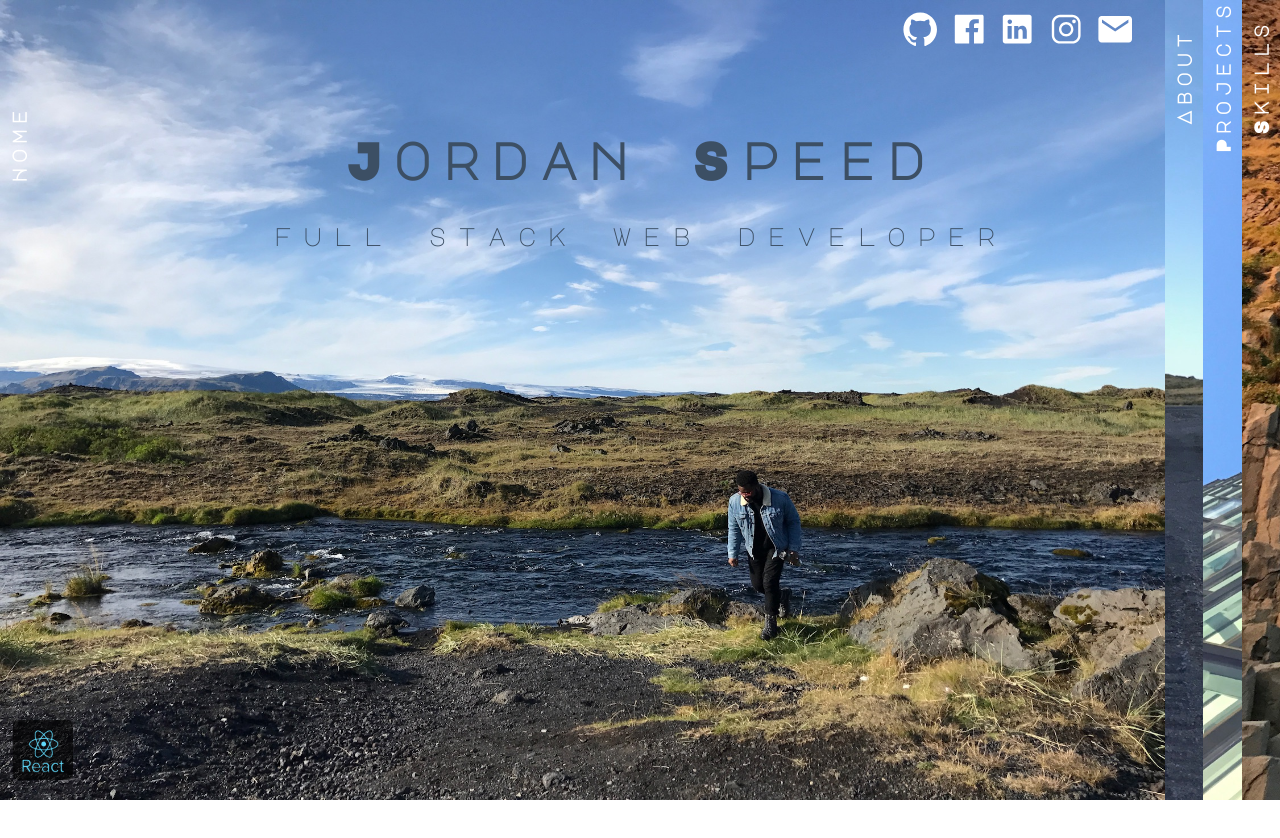
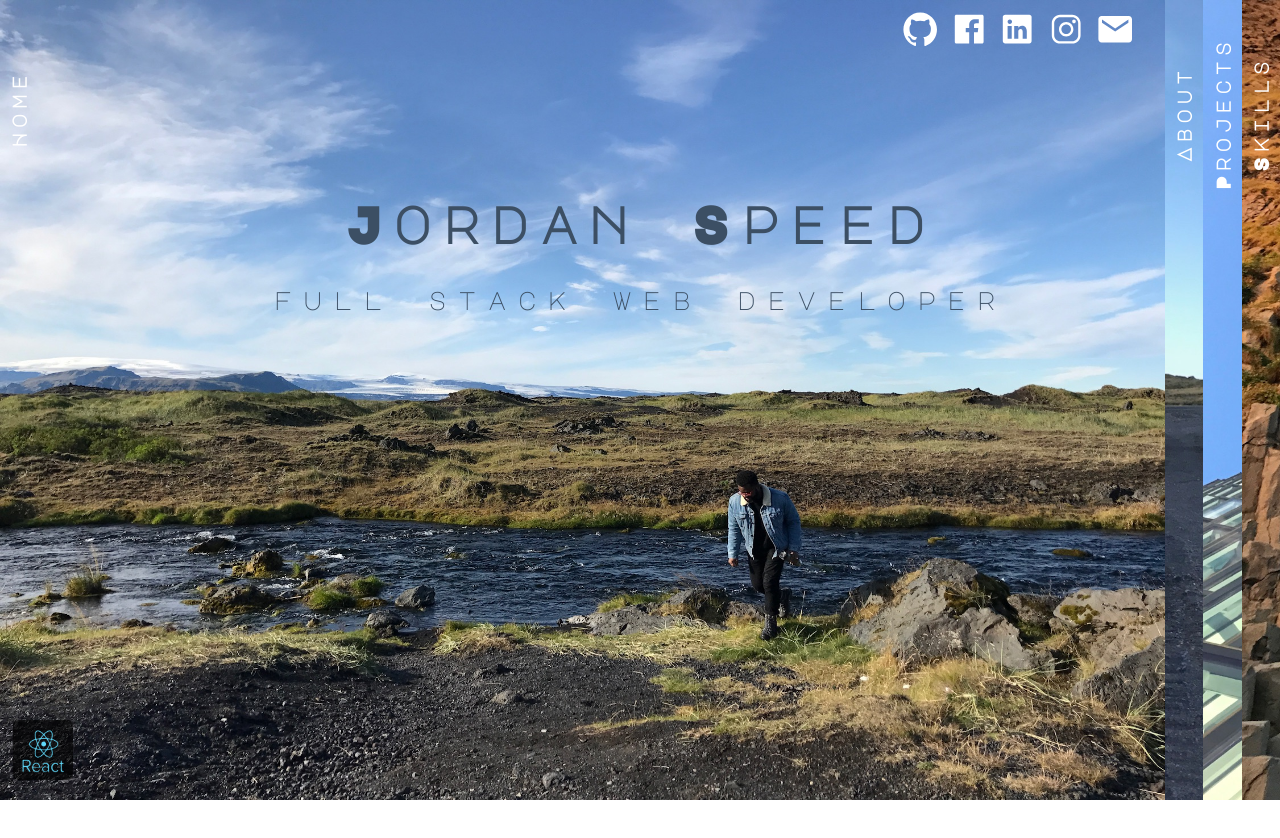
Before and after one commit to JSpeed8th/portfolio, a React (Create React App) app: page / in a window 1280 px wide. Shown: the top 838 px of the page. Built offline with nearby package versions, Linux system fonts and the light colour scheme.

Commit message:
additional styling added

```diff
--- a/src/components/home/home.css
+++ b/src/components/home/home.css
@@ -15,9 +15,8 @@
 }
 
 .home-title {
-  display: block;
   margin: 0 auto;
-  margin-top: 7vh;
+  margin-top: 15vh;
   width: 75vw;
   text-align: center;
   font-size: 2vw;
@@ -26,12 +25,11 @@
   color: #3c4f64;
   transition: 0.15s;
   opacity: 0;
-  /* visibility: hidden; */
 }
 
 .home-view .page-title {
   position: absolute;
-  top: 15vh;
+  top: 6vh;
   left: 0;
 }
 
@@ -41,7 +39,7 @@
     opacity: 0;
   }
   to {
-    margin-top: 7vh;
+    margin-top: 15vh;
     opacity: 1;
     visibility: visible;
   }
--- a/src/containers/App.css
+++ b/src/containers/App.css
@@ -48,6 +48,7 @@ body {
   transform: rotate(270deg);
   text-align: center;
   width: 17vw;
+  margin-top: 50px;
   margin-left: -7vw;
   transition: 0.2s;
   color: white;
```
